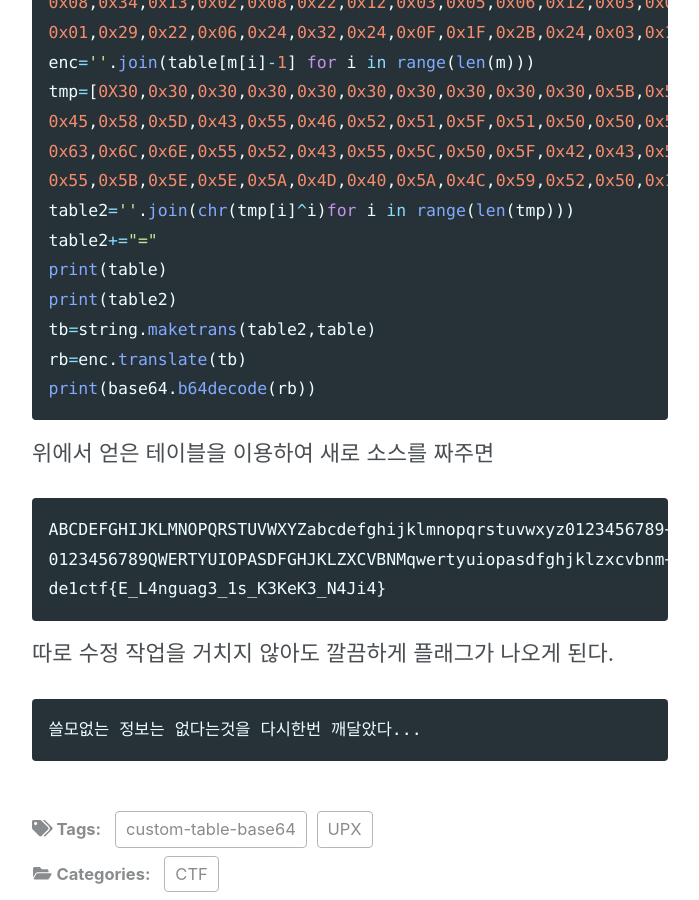
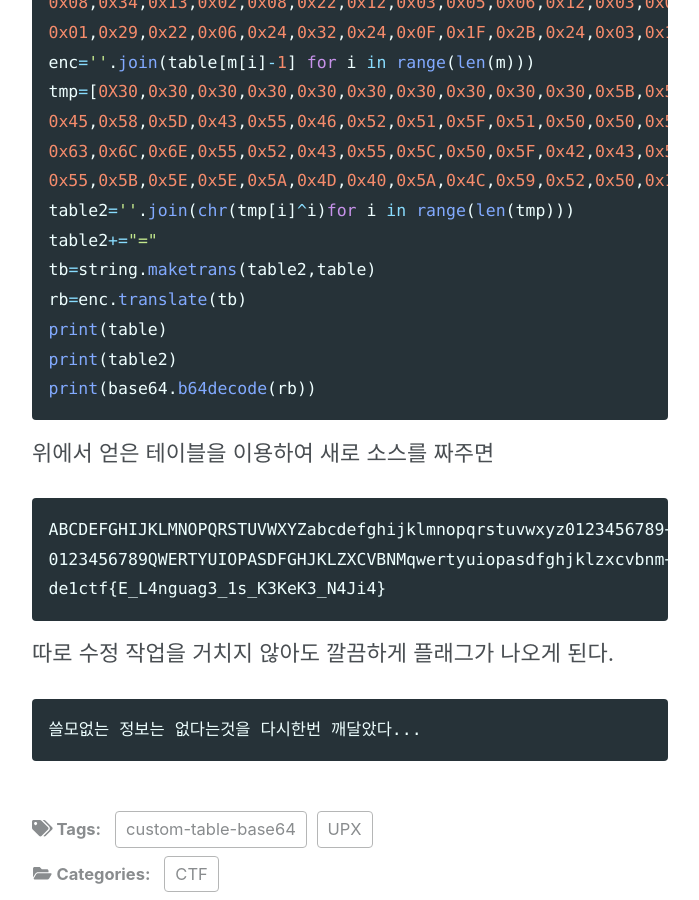
Before and after one commit to slyfizz3/slyfizz3.github.io, a Jekyll site: the page built from _posts/2019-08-06-De1ctf2019-Re_Sign.md, in a window 1280 px wide and 900 px high, scrolled down 4542 px. Shown: the whole window, without its empty margins (290-989 px from the left). Built offline with Jekyll 4.4.1, drawn with Linux system fonts in a browser that asks for light colours; cached includes are drawn as plain includes; nearby versions of some CDN libraries.

Commit message:
Update 2019-08-06-De1ctf2019-Re_Sign.md

````diff
--- a/_posts/2019-08-06-De1ctf2019-Re_Sign.md
+++ b/_posts/2019-08-06-De1ctf2019-Re_Sign.md
@@ -109,10 +109,10 @@ tmp=[0X30,0x30,0x30,0x30,0x30,0x30,0x30,0x30,0x30,0x30,0x5B,0x5C,0x49,0x5F,0x5A,
 0x55,0x5B,0x5E,0x5E,0x5A,0x4D,0x40,0x5A,0x4C,0x59,0x52,0x50,0x15,0x10]
 table2=''.join(chr(tmp[i]^i)for i in range(len(tmp)))
 table2+="="
+tb=string.maketrans(table2,table)
+rb=enc.translate(tb)
 print(table)
 print(table2)
-tb=string.maketrans(table2,table)
-rb=enc.translate(tb)
 print(base64.b64decode(rb))
 ```
 
````
